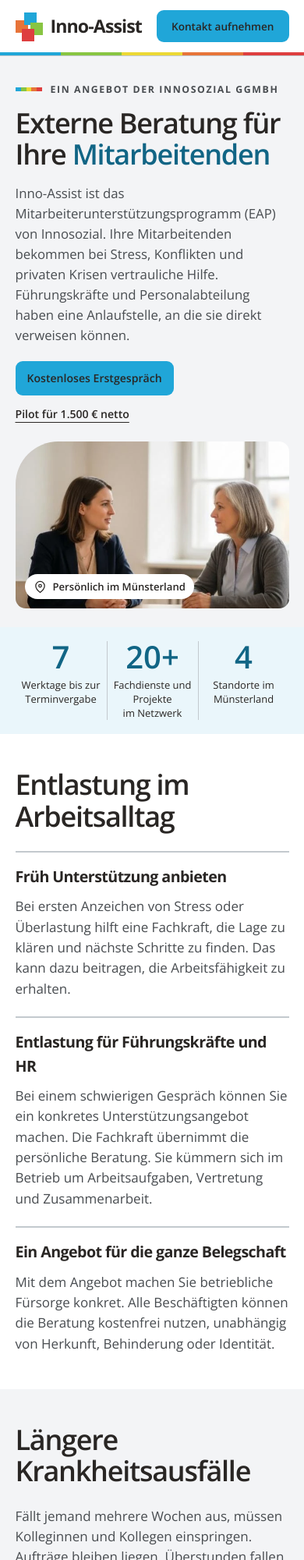
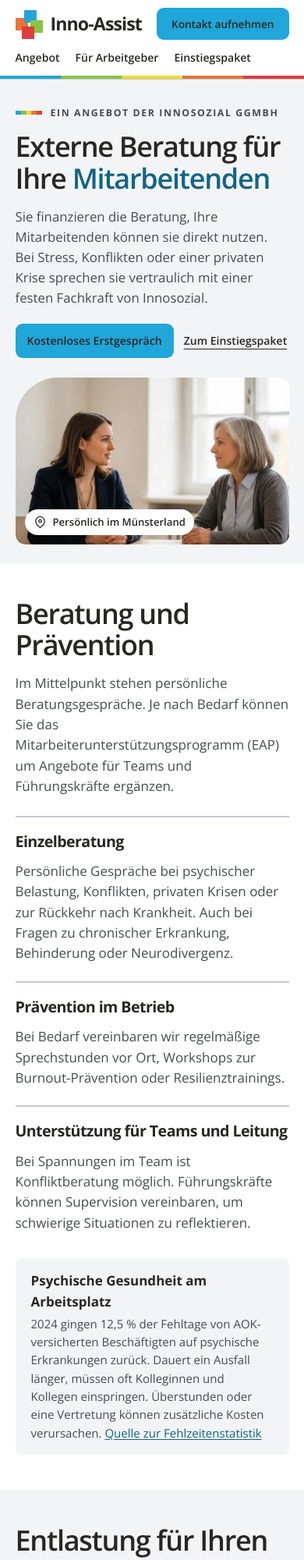
Before and after one commit to webhenk/innoassist, a plain HTML site: page index.html in a window 390 px wide. Shown: the top 2000 px of the page at 78% size. Drawn offline with Linux system fonts and the light colour scheme.

Commit message:
Reorganize the employer landing page and mobile navigation

```diff
--- a/index.html
+++ b/index.html
@@ -13,8 +13,8 @@
     <div class="wrap nav">
       <a class="brand" href="#start" aria-label="Inno-Assist Startseite"><span class="mark" aria-hidden="true"><i></i><i></i><i></i><i></i></span>Inno-Assist</a>
       <nav aria-label="Hauptnavigation">
-        <a href="#nutzen">Ihr Nutzen</a>
-        <a href="#leistungen">Leistungen</a>
+        <a href="#leistungen">Angebot</a>
+        <a href="#nutzen">Für Arbeitgeber</a>
         <a href="#einstieg">Einstiegspaket</a>
       </nav>
       <a class="btn small" href="#kontakt">Kontakt aufnehmen</a>
@@ -27,10 +27,10 @@
         <div class="heroText">
           <p class="label"><b></b>Ein Angebot der Innosozial gGmbH</p>
           <h1>Externe Beratung für Ihre <em>Mitarbeitenden</em></h1>
-          <p class="intro">Inno-Assist ist das Mitarbeiterunterstützungsprogramm (EAP) von Innosozial. Ihre Mitarbeitenden bekommen bei Stress, Konflikten und privaten Krisen vertrauliche Hilfe. Führungskräfte und Personalabteilung haben eine Anlaufstelle, an die sie direkt verweisen können.</p>
+          <p class="intro">Sie finanzieren die Beratung, Ihre Mitarbeitenden können sie direkt nutzen. Bei Stress, Konflikten oder einer privaten Krise sprechen sie vertraulich mit einer festen Fachkraft von Innosozial.</p>
           <div class="actions">
             <a class="btn" href="#kontakt">Kostenloses Erstgespräch</a>
-            <a class="under" href="#einstieg">Pilot für 1.500 € netto</a>
+            <a class="under" href="#einstieg">Zum Einstiegspaket</a>
           </div>
         </div>
         <figure>
@@ -43,48 +43,9 @@
       </div>
     </section>
 
-    <div class="facts">
-      <div class="wrap factsgrid">
-        <div><strong>7</strong><span>Werktage bis zur<br>Terminvergabe</span></div>
-        <div><strong>20+</strong><span>Fachdienste und Projekte<br>im Netzwerk</span></div>
-        <div><strong>4</strong><span>Standorte im<br>Münsterland</span></div>
-      </div>
-    </div>
-
-    <section id="nutzen" class="wrap segment">
-      <h2>Entlastung im Arbeitsalltag</h2>
-      <div class="columns">
-        <article>
-          <h3>Früh Unterstützung anbieten</h3>
-          <p>Bei ersten Anzeichen von Stress oder Überlastung hilft eine Fachkraft, die Lage zu klären und nächste Schritte zu finden. Das kann dazu beitragen, die Arbeitsfähigkeit zu erhalten.</p>
-        </article>
-        <article>
-          <h3>Entlastung für Führungskräfte und HR</h3>
-          <p>Bei einem schwierigen Gespräch können Sie ein konkretes Unterstützungsangebot machen. Die Fachkraft übernimmt die persönliche Beratung. Sie kümmern sich im Betrieb um Arbeitsaufgaben, Vertretung und Zusammenarbeit.</p>
-        </article>
-        <article>
-          <h3>Ein Angebot für die ganze Belegschaft</h3>
-          <p>Mit dem Angebot machen Sie betriebliche Fürsorge konkret. Alle Beschäftigten können die Beratung kostenfrei nutzen, unabhängig von Herkunft, Behinderung oder Identität.</p>
-        </article>
-      </div>
-    </section>
-
-    <section class="tint">
-      <div class="wrap segment split">
-        <div>
-          <h2>Längere Krankheitsausfälle</h2>
-          <p>Fällt jemand mehrere Wochen aus, müssen Kolleginnen und Kollegen einspringen. Aufträge bleiben liegen, Überstunden fallen an oder der Betrieb braucht eine Vertretung. Bei anhaltender Überlastung können sich Beschäftigte schon an Inno-Assist wenden, bevor sie krankgeschrieben sind.</p>
-        </div>
-        <div class="absence-stat">
-          <strong>12,5 %</strong>
-          <p>der Fehltage unter AOK-versicherten Beschäftigten entfielen 2024 auf psychische Erkrankungen.</p>
-          <a href="https://www.wido.de/news-presse/pressemitteilungen/2025/40-prozent-aller-fehltage-2024-wegen-langzeit-erkrankungen/">Quelle: Wissenschaftliches Institut der AOK (WIdO)</a>
-        </div>
-      </div>
-    </section>
-
     <section id="leistungen" class="wrap segment">
-      <h2>Beratung für Mitarbeitende, Teams und Führungskräfte</h2>
+      <h2>Beratung und Prävention</h2>
+      <p class="section-intro">Im Mittelpunkt stehen persönliche Beratungsgespräche. Je nach Bedarf können Sie das Mitarbeiterunterstützungsprogramm (EAP) um Angebote für Teams und Führungskräfte ergänzen.</p>
       <div class="columns">
         <article>
           <h3>Einzelberatung</h3>
@@ -99,6 +60,30 @@
           <p>Bei Spannungen im Team ist Konfliktberatung möglich. Führungskräfte können Supervision vereinbaren, um schwierige Situationen zu reflektieren.</p>
         </article>
       </div>
+      <aside class="context-note" aria-label="Hintergrund zur Prävention">
+        <strong>Psychische Gesundheit am Arbeitsplatz</strong>
+        <p>2024 gingen 12,5 % der Fehltage von AOK-versicherten Beschäftigten auf psychische Erkrankungen zurück. Dauert ein Ausfall länger, müssen oft Kolleginnen und Kollegen einspringen. Überstunden oder eine Vertretung können zusätzliche Kosten verursachen. <a href="https://www.wido.de/news-presse/pressemitteilungen/2025/40-prozent-aller-fehltage-2024-wegen-langzeit-erkrankungen/">Quelle zur Fehlzeitenstatistik</a></p>
+      </aside>
+    </section>
+
+    <section id="nutzen" class="tint">
+      <div class="wrap segment">
+        <h2>Entlastung für Ihren Betrieb</h2>
+        <div class="columns">
+          <article>
+            <h3>Früher helfen</h3>
+            <p>Wer überlastet ist, kann sich schon bei den ersten Anzeichen Unterstützung holen. Ein frühes Gespräch kann dazu beitragen, dass Beschäftigte arbeitsfähig bleiben.</p>
+          </article>
+          <article>
+            <h3>Rückhalt für Führungskräfte</h3>
+            <p>Im Personalgespräch können Sie direkt eine Fachkraft vermitteln. Während diese die persönliche Beratung übernimmt, klären Sie mit Ihrem Team, was sich am Arbeitsplatz ändern lässt.</p>
+          </article>
+          <article>
+            <h3>Beratung für die ganze Belegschaft</h3>
+            <p>Sie bieten allen Beschäftigten Zugang zu kostenfreier Hilfe. Persönliche Anliegen können sie außerhalb des Betriebs besprechen. Die Gesprächsinhalte bleiben vertraulich.</p>
+          </article>
+        </div>
+      </div>
     </section>
 
     <section id="beratung" class="wrap segment">
@@ -106,18 +91,26 @@
       <div class="columns">
         <article>
           <h3>Termin vereinbaren</h3>
-          <p>Beschäftigte melden sich per Telefon oder E-Mail direkt bei Inno-Assist. Auch HR oder die Führungskraft können den Kontakt vermitteln. Innerhalb von sieben Werktagen wird ein Termin vergeben.</p>
+          <p>Beschäftigte melden sich per Telefon oder E-Mail direkt bei Inno-Assist. Auch HR oder die Führungskraft können den Kontakt vermitteln.</p>
         </article>
         <article>
           <h3>Eine feste Ansprechperson</h3>
-          <p>Eine feste Fachkraft bleibt auch bei komplexeren Anliegen Ihre Anlaufstelle. Das Team des gemeinnützigen Trägers verbindet Psychologie, Sozialpädagogik und systemische Beratung. Bei Bedarf vermittelt es an interne Fachdienste oder externe Fachkräfte.</p>
+          <p>Eine feste Bezugsperson begleitet die Gespräche und hilft, die nächsten Schritte zu klären. Das Team des gemeinnützigen Trägers verbindet Psychologie, Sozialpädagogik und systemische Beratung. Bei Bedarf vermittelt es an interne Fachdienste oder externe Fachkräfte.</p>
         </article>
         <article>
           <h3>Vertraulich und persönlich</h3>
-          <p>Die Fachkräfte unterliegen der Schweigepflicht. Gesprächsinhalte bleiben vertraulich, auch wenn Sie den Kontakt vermittelt haben. Gespräche sind in Ahlen, Warendorf, Beckum und Oelde möglich. Termine im Betrieb vereinbaren wir bei Bedarf.</p>
+          <p>Die Fachkräfte unterliegen der Schweigepflicht. Das Angebot steht allen offen, unabhängig von Herkunft, Behinderung oder Identität. Gesprächsinhalte bleiben vertraulich, auch wenn Sie den Kontakt vermittelt haben. Gespräche sind in Ahlen, Warendorf, Beckum und Oelde möglich. Termine im Betrieb vereinbaren wir bei Bedarf.</p>
         </article>
       </div>
     </section>
+
+    <div class="facts">
+      <div class="wrap factsgrid">
+        <div><strong>7</strong><span>Werktage bis zur<br>Terminvergabe</span></div>
+        <div><strong>20+</strong><span>Fachdienste und Projekte<br>im Netzwerk</span></div>
+        <div><strong>4</strong><span>Standorte im<br>Münsterland</span></div>
+      </div>
+    </div>
 
     <section id="einstieg" class="tint">
       <div class="wrap segment split">
--- a/style.css
+++ b/style.css
@@ -55,10 +55,6 @@
   outline-color: var(--cyan);
 }
 
-#beratung {
-  border-top: 1px solid var(--border);
-}
-
 .contact-person {
   display: flex;
   align-items: center;
@@ -84,25 +80,46 @@
   font-size: .94rem;
 }
 
-.absence-stat {
-  padding: clamp(1.25rem, 4vw, 2.5rem);
-  background: white;
-  border-radius: 1rem;
+.section-intro {
+  margin-top: 1rem;
+  max-width: 68ch;
 }
 
-.absence-stat strong {
-  display: block;
-  margin-bottom: .75rem;
-  color: var(--blue-ink);
-  font-size: clamp(2.75rem, 6vw, 4.25rem);
-  font-weight: 600;
-  line-height: 1;
+.context-note {
+  margin-top: 2rem;
+  padding: 1rem 1.25rem;
+  background: var(--tint);
+  border-radius: .5rem;
 }
 
-.absence-stat a {
-  display: inline-block;
-  margin-top: .75rem;
+.context-note p {
+  margin-top: .25rem;
+  font-size: .94rem;
+}
+
+.context-note a {
   color: var(--blue-ink);
-  font-size: .88rem;
-  text-underline-offset: .18em;
+  text-underline-offset: .15em;
 }
+
+@media (max-width: 850px) {
+  .nav {
+    flex-wrap: wrap;
+    height: auto;
+    padding-top: .65rem;
+  }
+
+  .nav nav {
+    order: 1;
+    display: flex;
+    width: 100%;
+    flex-wrap: wrap;
+    gap: .25rem 1.25rem;
+    padding: .5rem 0;
+  }
+
+  .nav nav a {
+    padding: .25rem 0;
+    font-size: .88rem;
+  }
+}
```
